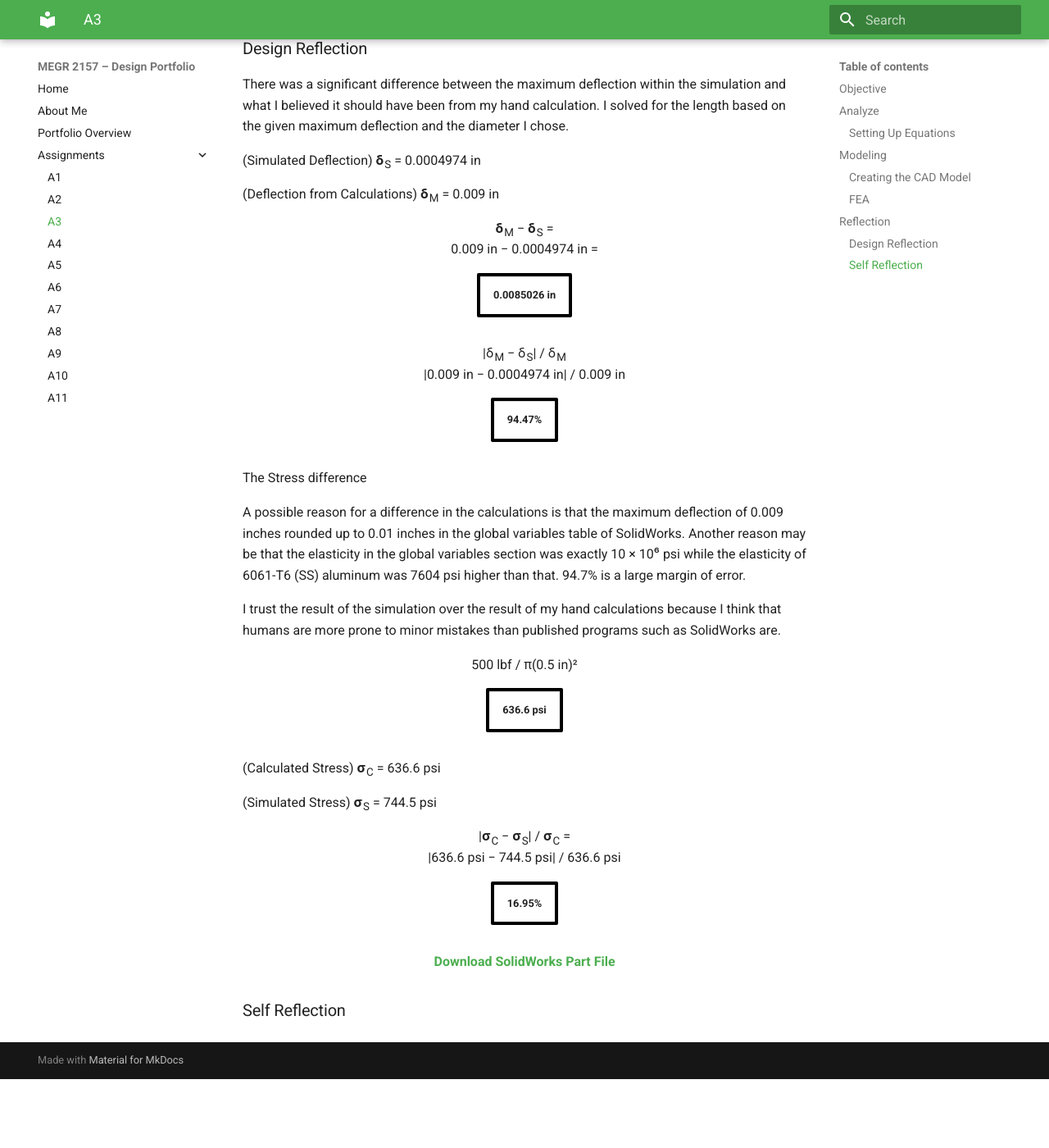
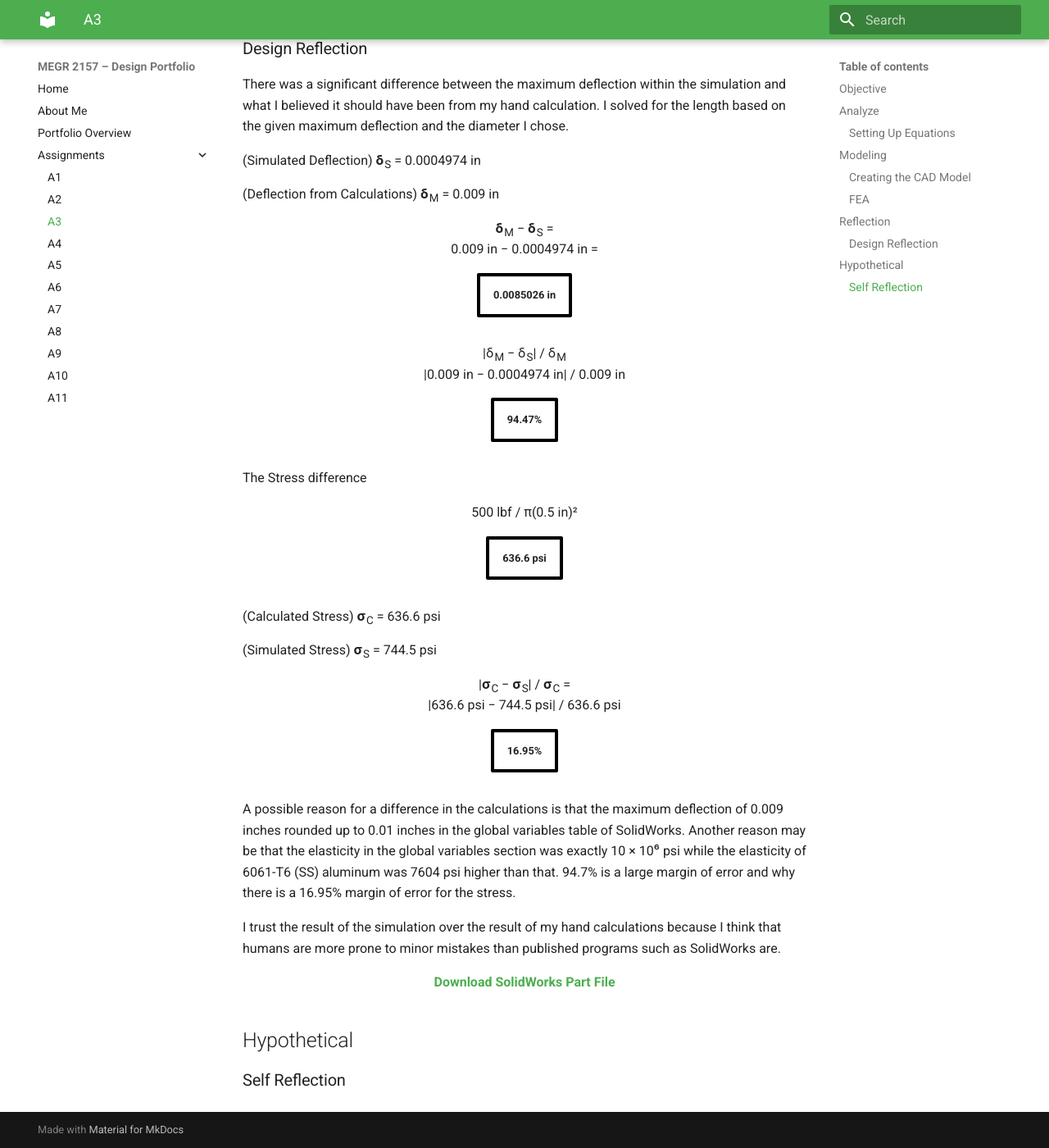
Before and after one commit to SanjayKashyap24/design-projects-portfolio, an MkDocs documentation site: the page built from docs/assignments/A03/index.md, in a window 1280 px wide and 1400 px high, scrolled down 4677 px. Shown: the whole window at 82% size. Built offline with MkDocs 1.6.1 and Material for MkDocs 9.7.7, drawn with Linux system fonts in a browser that asks for light colours; before the commit the page ends 5993 px from its top, so only the background shows below that; part of the change alters nothing that is shown.

Commit message:
Revise stress difference section with added explanations
Reintroduced explanations for calculation differences and trust in simulation results.

```diff
--- a/docs/assignments/A03/index.md
+++ b/docs/assignments/A03/index.md
@@ -130,11 +130,6 @@ There was a significant difference between the maximum deflection within the sim
 
 The Stress difference
 
-
-A possible reason for a difference in the calculations is that the maximum deflection of 0.009 inches rounded up to 0.01 inches in the global variables table of SolidWorks. Another reason may be that the elasticity in the global variables section was exactly 10 × 10⁶ psi while the elasticity of 6061-T6 (SS) aluminum was 7604 psi higher than that. 94.7% is a large margin of error.
-
-I trust the result of the simulation over the result of my hand calculations because I think that humans are more prone to minor mistakes than published programs such as SolidWorks are.
-
 <div align="center">
 500 lbf / &pi;(0.5 in)&sup2;
 </div>
@@ -158,10 +153,17 @@ I trust the result of the simulation over the result of my hand calculations bec
 <table style="border: 4px solid black;" cellpadding="10"><tr><td><strong>16.95%</strong></td></tr></table>
 </div>
 
+A possible reason for a difference in the calculations is that the maximum deflection of 0.009 inches rounded up to 0.01 inches in the global variables table of SolidWorks. Another reason may be that the elasticity in the global variables section was exactly 10 × 10⁶ psi while the elasticity of 6061-T6 (SS) aluminum was 7604 psi higher than that. 94.7% is a large margin of error and why there is a 16.95% margin of error for the stress.
 
+I trust the result of the simulation over the result of my hand calculations because I think that humans are more prone to minor mistakes than published programs such as SolidWorks are.
 
 <div align="center">
 <p><strong><a href="Parametric&amp;FEAproject.SLDPRT?raw=true">Download SolidWorks Part File</a></strong></p>
 </div>
 
+
+## Hypothetical
+
+
+
 ### Self Reflection
```
